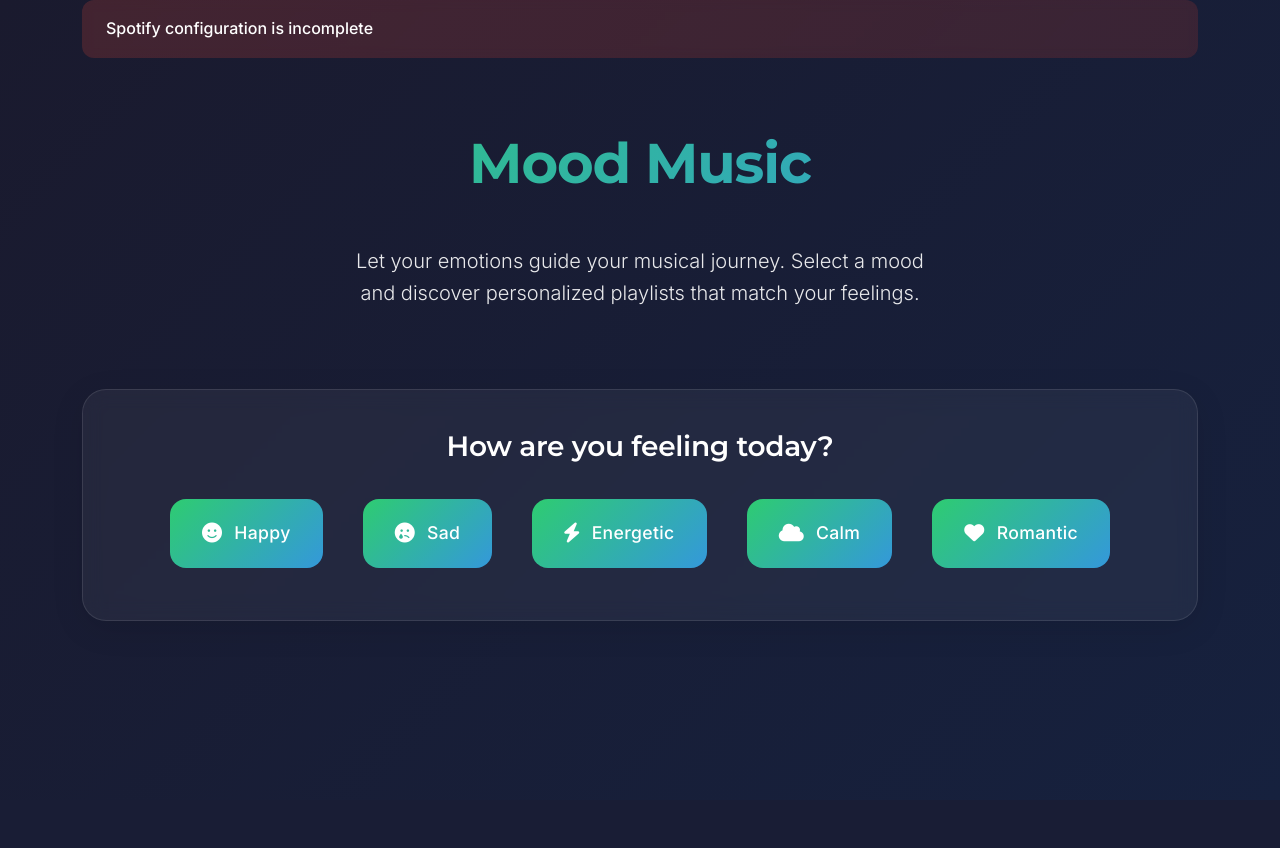
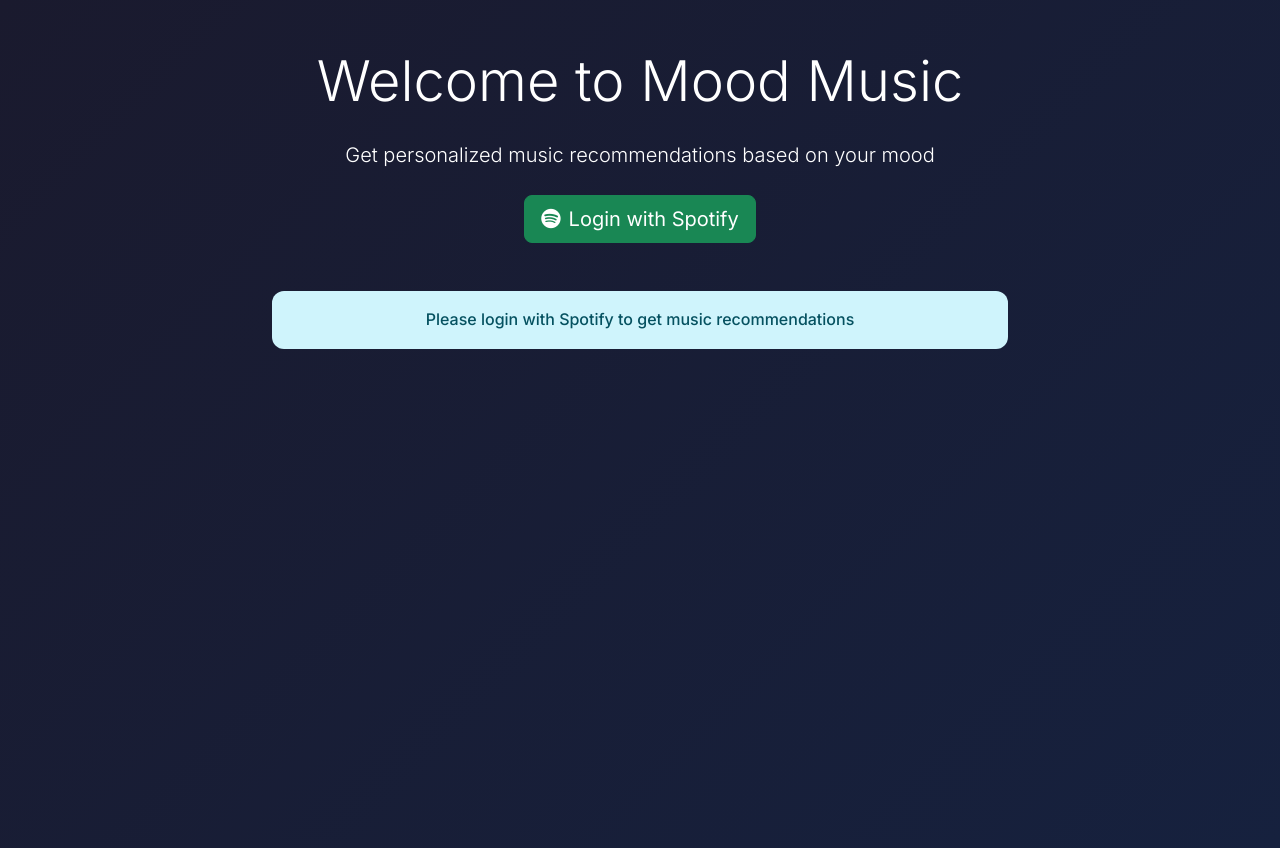
Before and after one commit to SaugatBhujel/mood-music-app, a Flask app: page / in a window 1280 px wide. Before the commit the page ends 621 px from the top, so only its background shows below. Run offline with Flask 2, Linux system fonts and the light colour scheme.

Commit message:
Fixed session handling and added login button

```diff
--- a/app.py
+++ b/app.py
@@ -61,21 +61,7 @@ def create_spotify():
 
 @app.route('/')
 def index():
-    try:
-        if not all([SPOTIPY_CLIENT_ID, SPOTIPY_CLIENT_SECRET, SPOTIPY_REDIRECT_URI]):
-            logger.error("Missing Spotify credentials")
-            return render_template('index.html', error="Spotify configuration is incomplete")
-        if not session.get('token_info'):
-            return render_template('index.html', authenticated=False)
-        try:
-            sp = spotipy.Spotify(auth=session['token_info']['access_token'])
-            sp.current_user()
-            return render_template('index.html', authenticated=True)
-        except:
-            return render_template('index.html', authenticated=False)
-    except Exception as e:
-        logger.error(f"Error in index route: {str(e)}")
-        return render_template('index.html', error="An unexpected error occurred")
+    return render_template('index.html')
 
 @app.route('/register', methods=['GET', 'POST'])
 def register():
@@ -99,6 +85,7 @@ def spotify_login():
         auth_url = sp_oauth.get_authorize_url()
         return redirect(auth_url)
     except Exception as e:
+        print(f"Login error: {str(e)}")
         return jsonify({'error': str(e)}), 500
 
 @app.route('/login', methods=['GET', 'POST'])
@@ -123,12 +110,6 @@ def login():
 def profile():
     return render_template('profile.html', user=current_user)
 
-@app.route('/logout')
-@login_required
-def logout():
-    logout_user()
-    return redirect(url_for('index'))
-
 @app.route('/callback')
 def callback():
     try:
@@ -140,48 +121,21 @@ def callback():
         )
 
         code = request.args.get('code')
+        token_info = sp_oauth.get_access_token(code, check_cache=False)
 
-        # Get a fresh token
-        token_info = sp_oauth.get_access_token(code, check_cache=False)
+        # Store token info in session
         session['token_info'] = token_info
 
         return redirect('/')
 
     except Exception as e:
-        return f"Error during authentication: {str(e)}"
+        print(f"Callback error: {str(e)}")
+        return redirect('/')
 
-def get_energy_for_mood(mood):
-    """Map moods to energy levels (0.0 to 1.0)"""
-    mood_energy = {
-        'happy': 0.8,
-        'sad': 0.3,
-        'energetic': 0.9,
-        'calm': 0.2,
-        'romantic': 0.5
-    }
-    return mood_energy.get(mood.lower(), 0.5)
-
-def get_valence_for_mood(mood):
-    """Map moods to valence/positivity levels (0.0 to 1.0)"""
-    mood_valence = {
-        'happy': 0.8,
-        'sad': 0.2,
-        'energetic': 0.7,
-        'calm': 0.5,
-        'romantic': 0.6
-    }
-    return mood_valence.get(mood.lower(), 0.5)
-
-def get_genres_for_mood(mood):
-    """Map moods to Spotify genres"""
-    mood_genres = {
-        'happy': ['pop'],
-        'sad': ['acoustic'],
-        'energetic': ['dance'],
-        'calm': ['classical'],
-        'romantic': ['jazz']
-    }
-    return mood_genres.get(mood.lower(), ['pop'])
+@app.route('/logout')
+def logout():
+    session.pop('token_info', None)
+    return redirect('/')
 
 @app.route('/api/get-recommendations', methods=['POST'])
 def get_recommendations():
--- a/templates/index.html
+++ b/templates/index.html
@@ -410,28 +410,23 @@
     </style>
 </head>
 <body>
-    <div class="container">
-        {% if error %}
-        <div class="alert alert-danger animate-fade-in" role="alert">
-            {{ error }}
+    <div class="container mt-5">
+        <div class="row justify-content-center">
+            <div class="col-md-8 text-center">
+                <h1 class="display-4 mb-4">Welcome to Mood Music</h1>
+                <p class="lead mb-4">Get personalized music recommendations based on your mood</p>
+
+                <!-- Login Section -->
+                {% if not session.get('token_info') %}
+                <div class="mb-5">
+                    <a href="/spotify-login" class="btn btn-success btn-lg">
+                        <i class="fab fa-spotify me-2"></i>Login with Spotify
+                    </a>
                 </div>
                 {% endif %}
 
-        <div class="header animate-fade-in">
-            <h1 class="text-center mb-5">Mood Music</h1>
-            <p class="text-center lead">
-                Let your emotions guide your musical journey. Select a mood and discover personalized playlists that match your feelings.
-            </p>
-        </div>
-
-        <div id="alertDiv" class="alert animate-fade-in" style="display: none;"></div>
-
-        <div id="loadingSpinner" class="text-center animate-fade-in" style="display: none;">
-            <div class="spinner-border text-primary" role="status">
-                <span class="visually-hidden">Loading...</span>
-            </div>
-        </div>
-
+                <!-- Mood Selection (Only show if logged in) -->
+                {% if session.get('token_info') %}
                 <div class="mood-section animate-fade-in">
                     <h2 class="text-center mb-4">How are you feeling today?</h2>
                     <div class="d-flex flex-wrap justify-content-center gap-3">
@@ -452,23 +447,24 @@
                         </button>
                     </div>
                 </div>
-
-        <div id="recommendations" class="recommendations-section mt-5"></div>
-
-        <div id="recommendationsSection" class="animate-fade-in" style="display: none;">
-            <h3 class="text-center mb-4">Your Personalized Playlist</h3>
-            <div id="trackList" class="track-list"></div>
+                {% else %}
+                <div class="alert alert-info">
+                    Please login with Spotify to get music recommendations
+                </div>
+                {% endif %}
+            </div>
         </div>
 
-        <div id="playlistSection" class="mood-section animate-fade-in" style="display: none;">
-            <h3 class="text-center mb-4">Create Playlist</h3>
-            <div class="text-center">
-                <input type="text" id="playlistName" class="form-control mb-3" placeholder="Enter playlist name">
-                <button class="btn-action" onclick="createPlaylist()">
-                    <i class="fas fa-plus"></i> Create Playlist
-                </button>
+        <!-- Recommendations Section (Only show if logged in) -->
+        {% if session.get('token_info') %}
+        <div class="row mt-5">
+            <div class="col-12">
+                <div id="recommendations" class="recommendations-grid">
+                    <!-- Recommendations will be loaded here -->
                 </div>
             </div>
+        </div>
+        {% endif %}
     </div>
 
     <script src="https://cdn.jsdelivr.net/npm/bootstrap@5.3.0/dist/js/bootstrap.bundle.min.js"></script>
```
Lines whose indentation alone changed are shown as unchanged.
